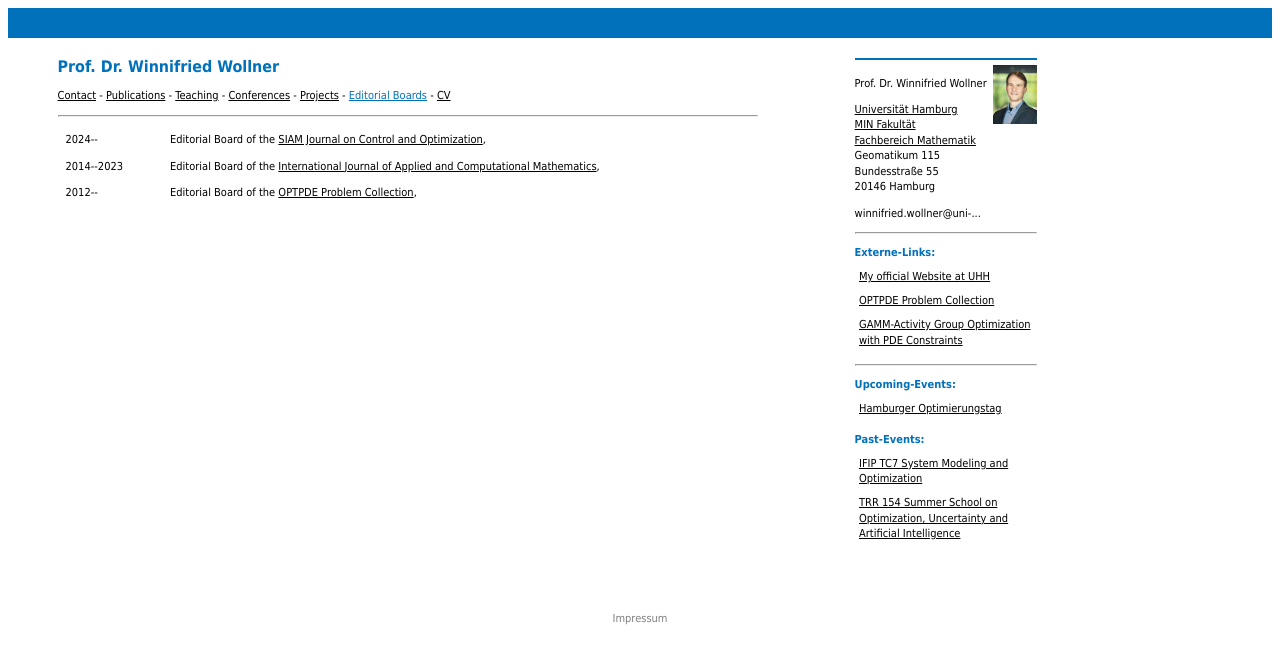
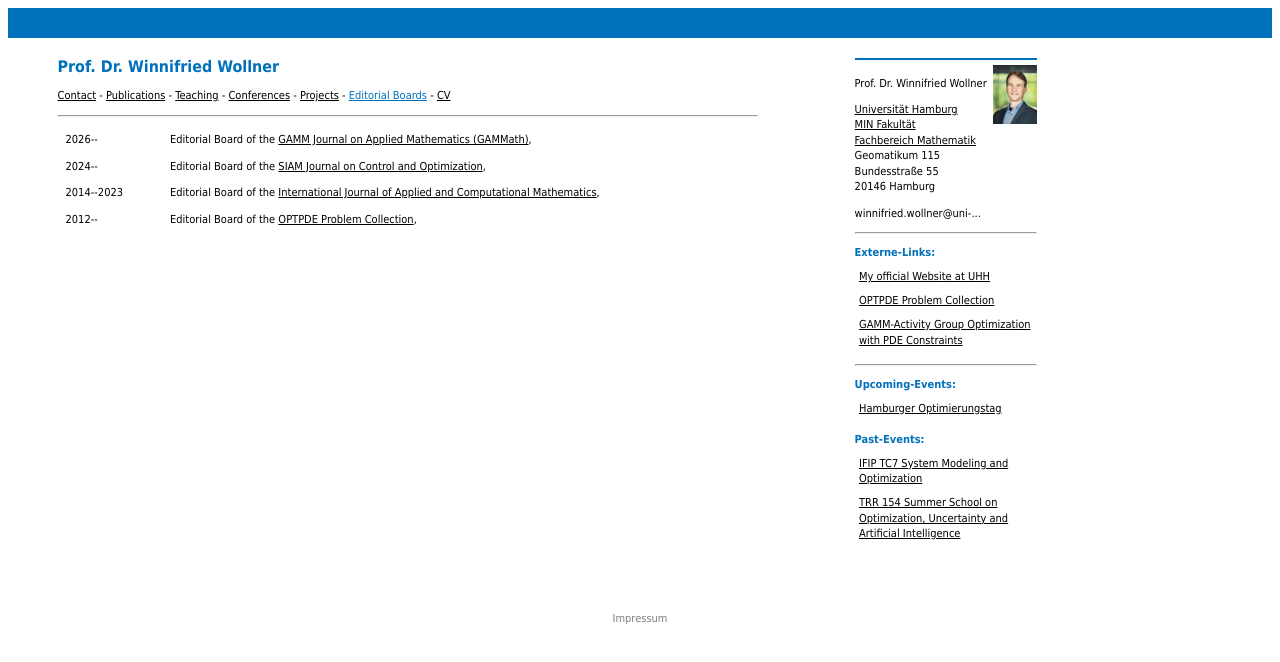
Before and after one commit to winnifried/winnifried, a plain HTML site: page editorial-boards.html in a window 1280 px wide. Drawn offline with Linux system fonts and the light colour scheme.

Commit message:
New Editor

```diff
--- a/editorial-boards.html
+++ b/editorial-boards.html
@@ -39,6 +39,11 @@
         <col width="100" />
         <col width="600" />
       </colgroup>
+      <tr>
+      <td> 2026--</td>
+      <td> Editorial Board of the <a href="https://ojs.rz.uni-ulm.de/index.php/GAMM/index" target="_blank">GAMM Journal on Applied Mathematics (GAMMath)</a>,
+      </td>
+      </tr>
       <tr>
       <td> 2024--</td>
       <td> Editorial Board of the <a href="https://www.siam.org/publications/journals/siam-journal-on-control-and-optimization-sicon" target="_blank">SIAM Journal on Control and Optimization</a>,
```
